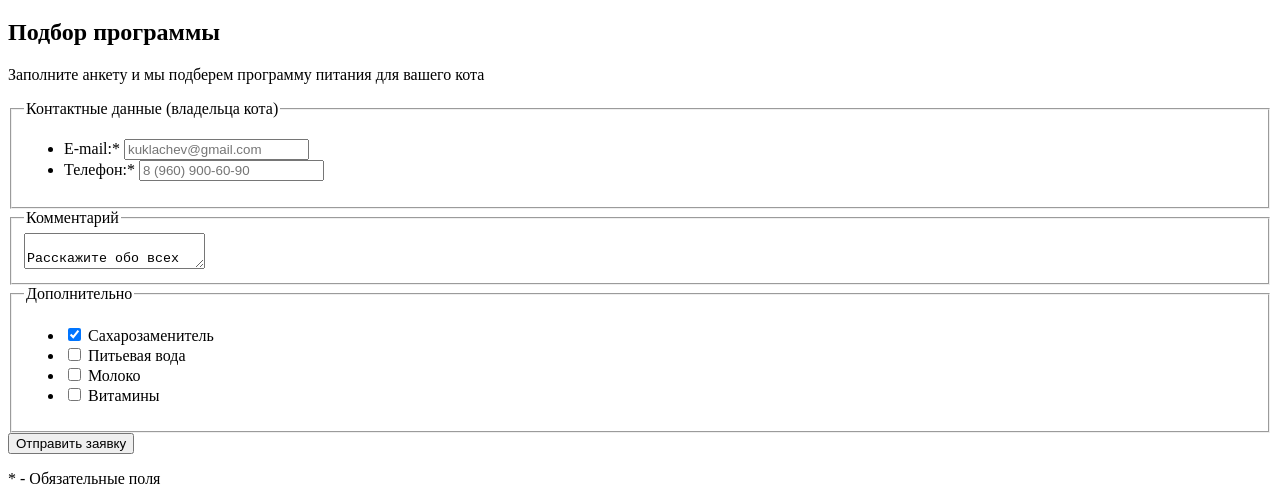
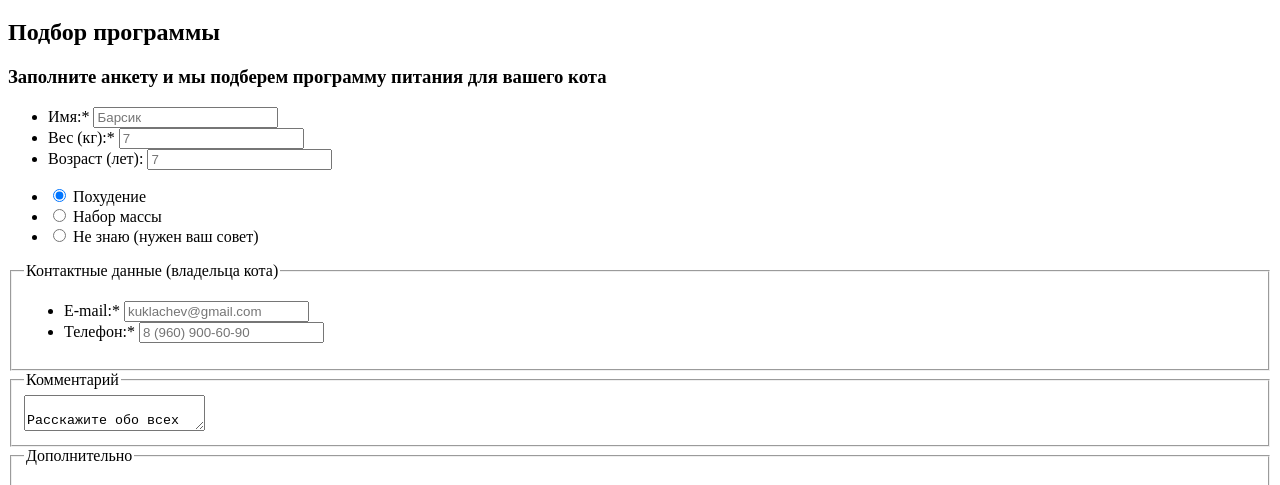
Before and after one commit to igorgaev2014/1290009-cat-energy-20, a website: page source/form.html in a window 1280 px wide. Shown: the part 314-799 px from the top of the page. Drawn offline with Linux system fonts and the light colour scheme.

Commit message:
Дополнил форму

```diff
--- a/source/form.html
+++ b/source/form.html
@@ -42,8 +42,36 @@
 
     <section class="matching">
       <h2 class="matching__title">Подбор программы</h2>
-      <p class="matching__description">Заполните анкету и мы подберем программу питания для вашего кота</p>
+      <h3 class="matching__description">Заполните анкету и мы подберем программу питания для вашего кота</h3>
       <form class="matching__form" action="https://echo.htmlacademy.ru" method="get">
+        <ul class="matching__list">
+          <li class="matching__item">
+            <label class="item-matching__label" for="name">Имя:*</label>
+            <input class="item-matching__input" type="text" id="name" placeholder="Барсик" required>
+          </li>
+          <li class="matching__item">
+            <label class="item-matching__label" for="weight">Вес (кг):*</label>
+            <input class="item-matching__input" type="text" id="weight" placeholder="7" required>
+          </li>
+          <li class="matching__item">
+            <label class="item-matching__label" for="age">Возраст (лет):</label>
+            <input class="item-matching__input" type="text" id="age" placeholder="7">
+          </li>
+        </ul>
+        <ul class="matching__programs program-matching__list">
+          <li class="program-matching__item">
+            <input class="program-matching__input" type="radio" id="slim" value="slim" name="program" checked>
+            <label class="program-matching__label" for="slim">Похудение</label>
+          </li>
+          <li class="program-matching__item">
+            <input class="program-matching__input" type="radio" id="gain" value="gain" name="program">
+            <label class="program-matching__label" for="gain">Набор массы</label>
+          </li>
+          <li class="program-matching__item">
+            <input class="program-matching__input" type="radio" id="advice" value="advice" name="program">
+            <label class="program-matching__label" for="advice">Не знаю (нужен ваш совет)</label>
+          </li>
+        </ul>
         <fieldset class="matching__contacts">
           <legend class="matching__legend">Контактные данные (владельца кота)</legend>
           <ul class="contacts-matching__list">
```
